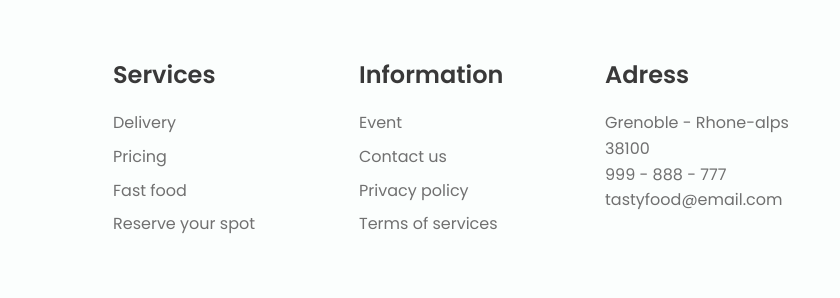
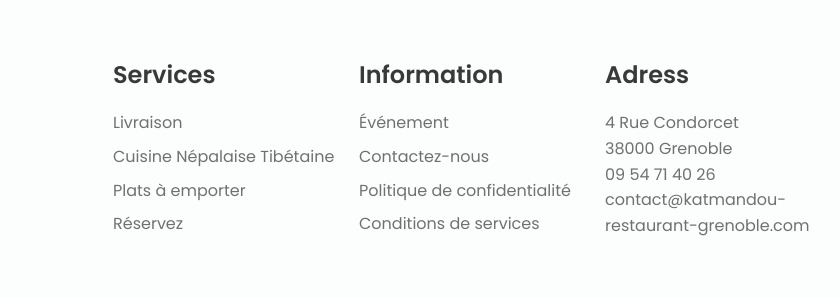
Before and after one commit to VishalThapaliya/restaurant-katmandou, a plain HTML site: page index.html in a window 1280 px wide. Shown: the part 3420-3718 px from the top of the page, 293-1133 px from the left. Drawn offline with nearby package versions, Linux system fonts and the light colour scheme.

Commit message:
Add footer information

```diff
--- a/index.html
+++ b/index.html
@@ -408,7 +408,7 @@
                     <a href="#" class="footer__logo">Restaurant KATMANDOU</a>
                     <span class="footer__description">Restaurant</span>
                     <div>
-                        <a href="#" class="footer__social"><i class='bx bxl-facebook'></i></a>
+                        <a href="https://www.facebook.com/Restaurant-le-Katmandou-194011374042844" class="footer__social" target="_blank"><i class='bx bxl-facebook'></i></a>
                         <a href="#" class="footer__social"><i class='bx bxl-instagram'></i></a>
                         <a href="#" class="footer__social"><i class='bx bxl-twitter'></i></a>
                     </div>
@@ -417,30 +417,30 @@
                 <div class="footer__content">
                     <h3 class="footer__title">Services</h3>
                     <ul>
-                        <li><a href="#" class="footer__link">Delivery</a></li>
-                        <li><a href="#" class="footer__link">Pricing</a></li>
-                        <li><a href="#" class="footer__link">Fast food</a></li>
-                        <li><a href="#" class="footer__link">Reserve your spot</a></li>
+                        <li><a href="#" class="footer__link">Livraison</a></li>
+                        <li><a href="#" class="footer__link">Cuisine Népalaise Tibétaine</a></li>
+                        <li><a href="#" class="footer__link">Plats à emporter</a></li>
+                        <li><a href="#" class="footer__link">Réservez</a></li>
                     </ul>
                 </div>
 
                 <div class="footer__content">
                     <h3 class="footer__title">Information</h3>
                     <ul>
-                        <li><a href="#" class="footer__link">Event</a></li>
-                        <li><a href="#" class="footer__link">Contact us</a></li>
-                        <li><a href="#" class="footer__link">Privacy policy</a></li>
-                        <li><a href="#" class="footer__link">Terms of services</a></li>
+                        <li><a href="#" class="footer__link">Événement</a></li>
+                        <li><a href="#" class="footer__link">Contactez-nous</a></li>
+                        <li><a href="#" class="footer__link">Politique de confidentialité</a></li>
+                        <li><a href="#" class="footer__link">Conditions de services</a></li>
                     </ul>
                 </div>
 
                 <div class="footer__content">
                     <h3 class="footer__title">Adress</h3>
                     <ul>
-                        <li>Grenoble - Rhone-alps</li>
-                        <li>38100</li>
-                        <li>999 - 888 - 777</li>
-                        <li>tastyfood@email.com</li>
+                        <li>4 Rue Condorcet</li>
+                        <li>38000 Grenoble</li>
+                        <li>09 54 71 40 26</li>
+                        <li>contact@katmandou-restaurant-grenoble.com</li>
                     </ul>
                 </div>
             </div>
```
